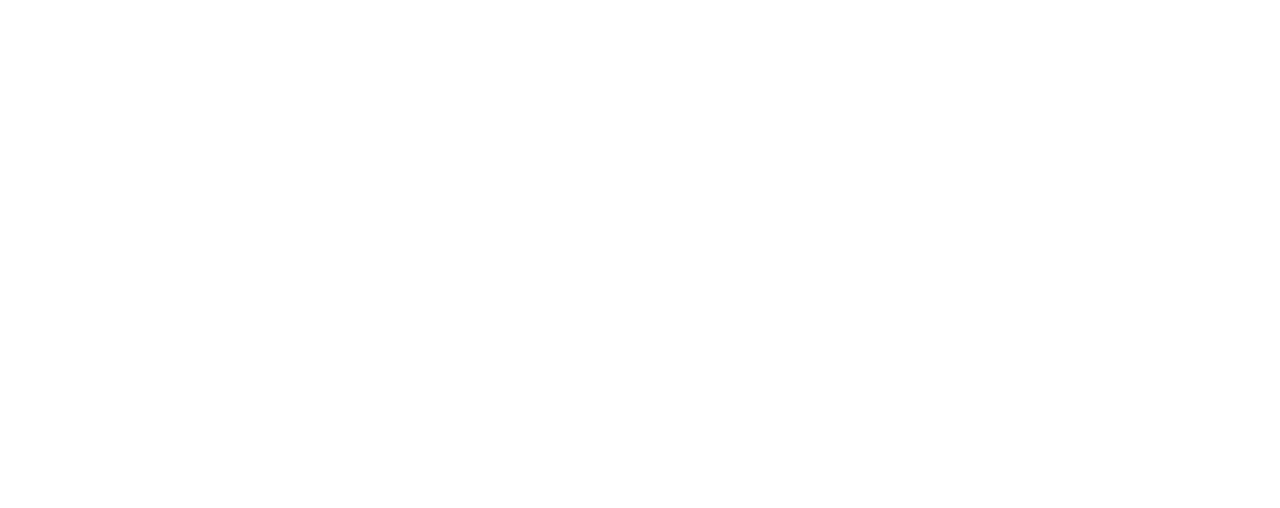
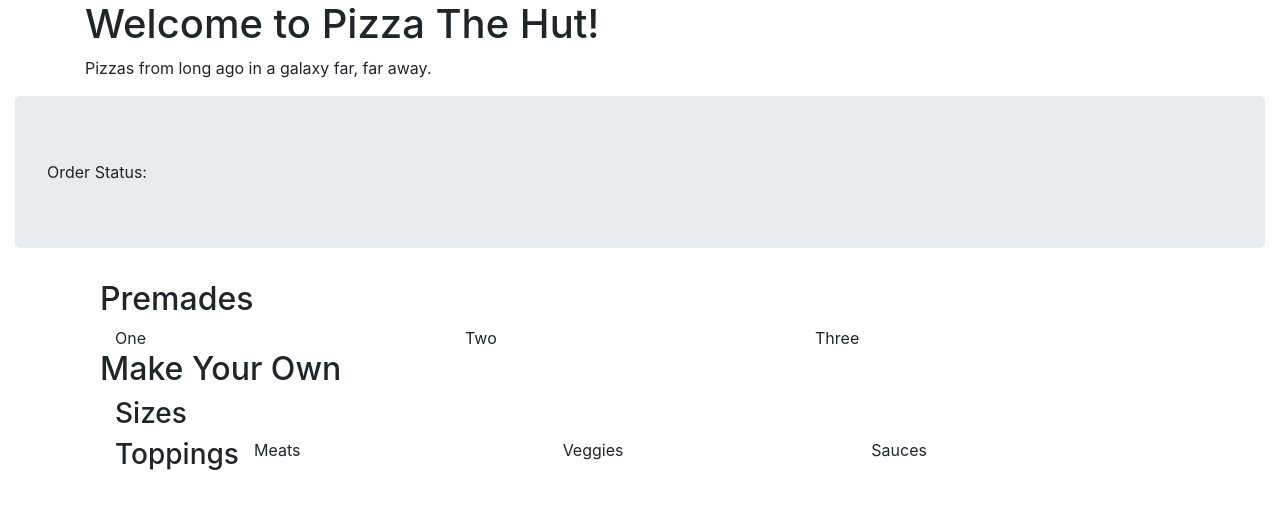
Before and after one commit to Usarneme/pizza_the_hut, a website with bundled scripts: page index.html in a window 1280 px wide. Built offline with nearby package versions, Linux system fonts and the light colour scheme.

Commit message:
starts to lay out the html page into sections

```diff
--- a/index.html
+++ b/index.html
@@ -7,11 +7,46 @@
     integrity="sha384-JcKb8q3iqJ61gNV9KGb8thSsNjpSL0n8PARn9HuZOnIxN0hoP+VmmDGMN5t9UJ0Z"
     crossorigin="anonymous">
   <link href="css/styles.css" rel="stylesheet" type="text/css">
-  <title>TITLE</title>
+  <title>Pizza The Hut</title>
 </head>
 <body>
-  <section class="main">
+  <section class="container-fluid main">
+    <div class="container header">
+      <h1>Welcome to Pizza The Hut!</h1>
+      <p>Pizzas from long ago in a galaxy far, far away.</p>
+    </div>
 
+    <div class="jumbotron order-status">Order Status:</div>
+
+    <div class="container menu">
+
+      <div class="container premades">
+        <h2>Premades</h2>
+        <div class="container row">
+          <div class="col">One</div>
+          <div class="col">Two</div>
+          <div class="col">Three</div>
+        </div>
+      </div>
+
+      <div class="container custom-pizzas">
+        <h2>Make Your Own</h2>
+        <div class="container sizes">
+          <div class="">
+            <h3>Sizes</h3>
+          </div>
+          <div class="container toppings">
+            <div class="row">
+              <h3>Toppings</h3>
+              <div class="col meats">Meats</div>
+              <div class="col veggies">Veggies</div>
+              <div class="col sauces">Sauces</div>
+            </div>
+          </div>
+        </div>
+      </div>
+
+    </div>
   </section>
   <script src="https://cdnjs.cloudflare.com/ajax/libs/modernizr/2.8.3/modernizr.min.js"></script>
   <script
--- a/js/scripts.js
+++ b/js/scripts.js
@@ -1,3 +1,5 @@
+import { PizzaOrder, Pizza } from "./PizzaOrder"
+
 $(document).ready(function() {
   console.log('Ready!')
 })
```
